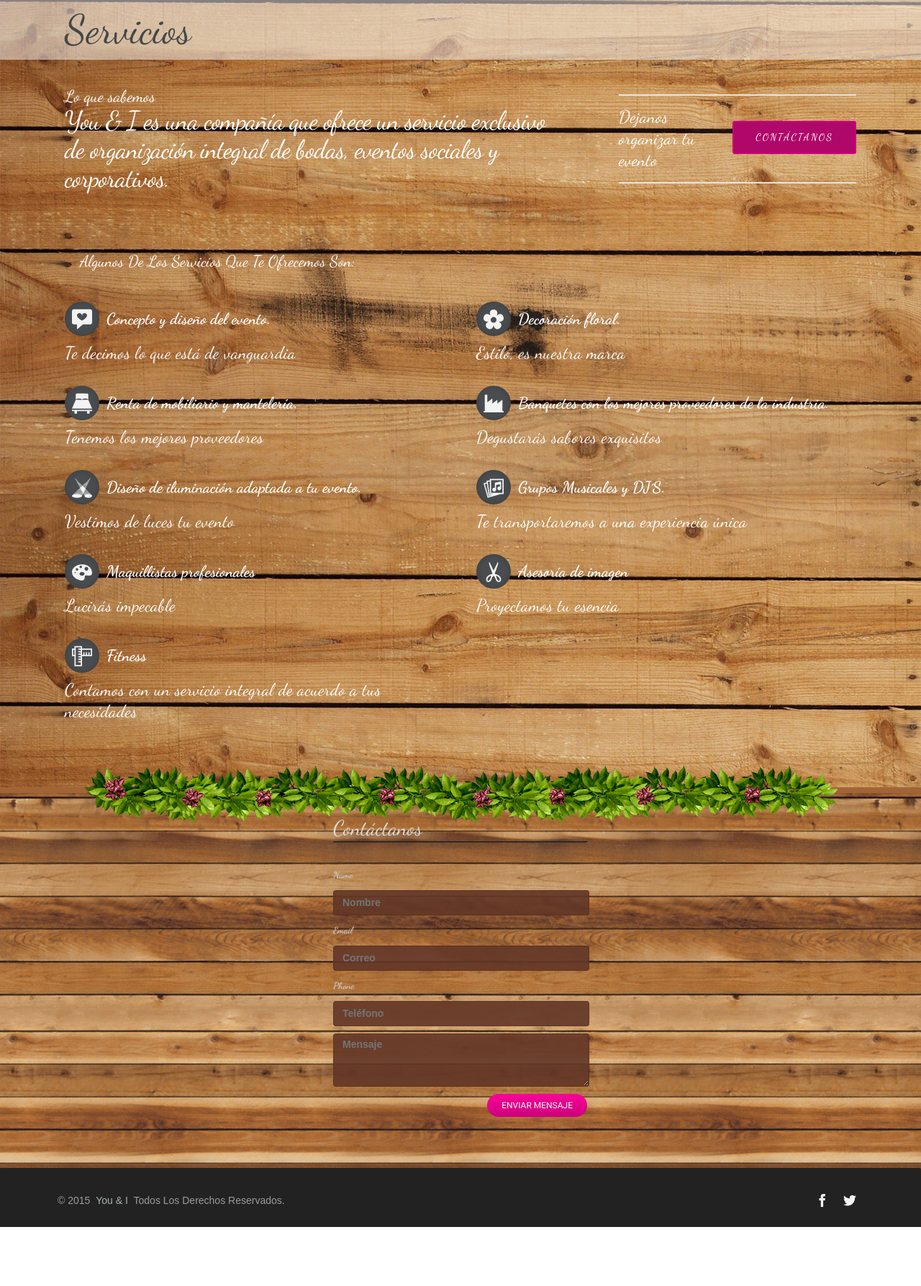
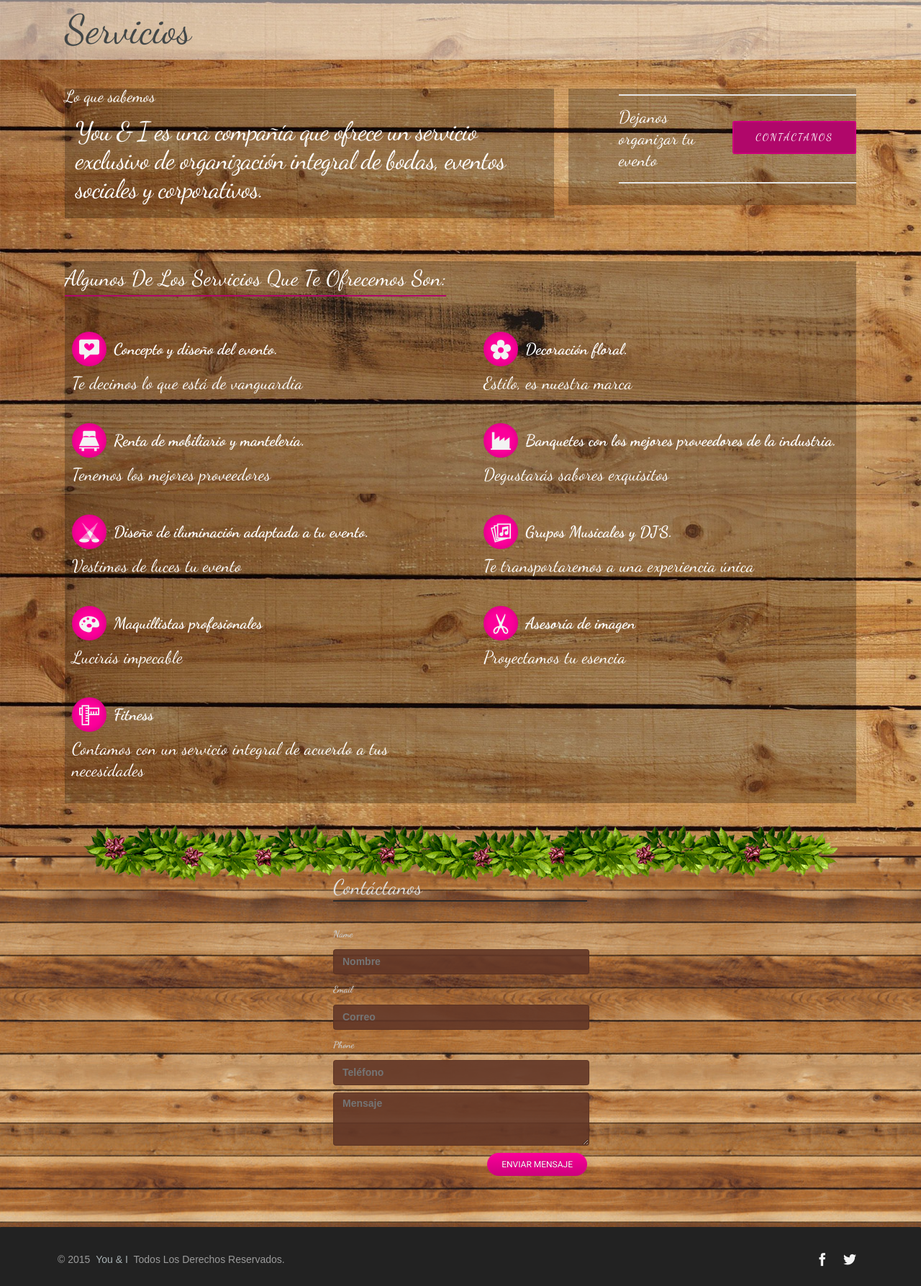
Before and after one commit to chapus/youandi, a CakePHP app: the page made by app/View/Paginas/servicios.ctp in a window 1280 px wide. Shown: the part 114-1901 px from the top of the page at 72% size. Before the commit the page ends 1819 px from the top, so only its background shows below. Run offline with PHP 8.4 and a stand-in for CakePHP, Linux system fonts and the light colour scheme; the template is opened without the code that fills it, so the values that code supplies are empty; form fields are guessed from the names that the template uses; some libraries are stand-ins or nearby versions.

Commit message:
mas avances... falta servicios fotos y dibujos.

```diff
--- a/app/View/Layouts/default.ctp
+++ b/app/View/Layouts/default.ctp
@@ -33,6 +33,7 @@
 		echo $this->Html->meta('icon', $this->Html->url('/favicon/favicon.ico', true));
 
 		echo $this->Html->css('style1/style', '', array('media' => 'all') );
+		echo $this->Html->css('style1/custom');
 
 		echo $this->Html->script( array('style1/jquery.min', 'style1/notify.min') );
 
--- a/app/View/Paginas/servicios.ctp
+++ b/app/View/Paginas/servicios.ctp
@@ -11,10 +11,10 @@
 <!-- Start Page Content -->
 
     <hr class="vertical-space2">
-    <div class="ten columns"> <small>Lo que sabemos</small>
-      <h2>You & I es una compañía que ofrece un servicio exclusivo de organización integral de bodas, eventos sociales y corporativos.</p>
+    <div class="ten columns fondo"> <small>Lo que sabemos</small>
+      <h2 style="margin: 15px;">You & I es una compañía que ofrece un servicio exclusivo de organización integral de bodas, eventos sociales y corporativos.</p>
     </div>
-    <div class="five columns omega offset-by-one">
+    <div class="five fondo columns omega offset-by-one">
 	<!-- Start-Callouts -->
     <article class="callout"> <?= $this->Html->link('Contáctanos', '/contacto', array('class' => 'callurl') ); ?>
 
@@ -60,14 +60,14 @@
     </div>
 
 	<hr class="vertical-space2">
-    <div class="sixteen columns">
-      <div class="title">
-        <h4>Algunos de los servicios que te ofrecemos son:</h4>
+    <div class="sixteen columns fondo">
+      <div class="title" style="overflow: visible;">
+        <h6 class="h-sub-content">Algunos de los servicios que te ofrecemos son:</h6>
       </div>
     </div>
-    <div class="sixteen columns">
+    <div class="sixteen columns fondo">
 
-<hr class="vertical-space1">
+    <hr class="vertical-space1">
 		<div class="one_half">
 			<div class="icon-box5">
 				<i class="icomoon-bubble-heart"></i>
--- a/app/webroot/css/style1/base.css
+++ b/app/webroot/css/style1/base.css
@@ -81,7 +81,7 @@
 	p img { margin: 0; }
 	p.lead { font-size: 21px; line-height: 27px; color: #818a92;  }
 	p.magic { font-size: 19px; line-height: 25px; margin: 0; }
-	p.muted { color:#000; }
+	p.muted { color:#fff; }
 
 	em { font-style: italic; }
 	strong { font-weight: bold; }
--- /dev/null
+++ b/app/webroot/css/style1/custom.css
@@ -0,0 +1,7 @@
+.fondo {
+  background-color: rgba(0,0,0,0.25);
+}
+
+.dibujo {
+  background: rgba(250,250,250, .5) url("../../img/nosotros/dibujo.png") no-repeat right !important;
+}
--- a/app/webroot/css/style1/elements.css
+++ b/app/webroot/css/style1/elements.css
@@ -226,7 +226,7 @@
 	  min-height: 20px;
 	  padding: 19px;
 	  margin-bottom: 20px;
-	  background-color: #f9f9f9;
+	  /* background-color: #f9f9f9; */
 	  border: 1px solid #e1e7ec;
 	  border: 1px solid rgba(0, 0, 0, 0.05);
 	  -webkit-border-radius: 4px;
--- a/app/webroot/css/style1/icon-box.css
+++ b/app/webroot/css/style1/icon-box.css
@@ -24,11 +24,11 @@
 	.icon-box4 i { padding: 30px; font-size: 32px; background: #f2f2f2; border-radius: 50%; margin-bottom: 24px; cursor: default; }
 	.container .icon-box4 p { margin: 0 10px 30px; }
 	.icon-box4:hover i { color: #fff; background: #b0076a; }
-	.icon-box6 { position: relative; text-align:center; background-color: rgba(255,255,255,0.81); background-color:#fff\9; border: 1px solid #e5e5e5; border-radius: 3px; padding: 36px 20px 28px; text-shadow: 0 0 0 0; margin: 40px 0 20px; }
+	.icon-box6 { position: relative; text-align:center; background-color: rgba(255,255,255,0.81); background-color:#fff\9; border: 1px solid #535353; border-radius: 3px; padding: 36px 20px 28px; text-shadow: 0 0 0 0; margin: 40px 0 20px; }
 	.icon-box6 * { text-shadow: none; }
 	.icon-box6 i { font-size: 24px; padding: 15px 16px 17px; background: #b0076a; color: #fff; position: absolute; top: -30px; left: 50%; margin-left: -27px; border-radius: 30px; cursor: default; }
-	.icon-box6 h4, .blox .icon-box6 h4, .blox.dark .icon-box6 h4 { color: #363636; /*font-weight: 400;*/font-weight: bold; font-size: 30px; }
-	.container .icon-box6 p, .container .blox .icon-box6 p, .container .blox.dark .icon-box6 p { color: #818181; margin-bottom: 12px; }
+	.icon-box6 h4, .blox .icon-box6 h4, .blox.dark .icon-box6 h4 { color: #fff; /*font-weight: 400;*/font-weight: bold; font-size: 30px; }
+	.container .icon-box6 p, .container .blox .icon-box6 p, .container .blox.dark .icon-box6 p { color: #e7e7e7; margin-bottom: 12px; }
 	.icon-box7 { padding: 0px 0 10px 0; }
 	.icon-box7 i { display: block; text-align: center; padding: 40px 0; border-radius: 2px; background: #f7f7f7; font-size: 64px; line-height: 1; margin-bottom: 20px; -webkit-transition: all .3s ease-in-out; -moz-transition: all .3s ease-in-out; -ms-transition: all .3s ease-in-out; -o-transition: all .3s ease-in-out; transition: all .3s ease-in-out; }
 	.icon-box7:hover i { background: #b0076a; color: #fff; cursor: default; }
@@ -41,8 +41,9 @@
 	.icon-box1:hover h5 { color: #89bf42 }
 	.icon-box1 p { padding: 0 10px 20px;  }
 
-	.icon-box5 i { display: inline-block; font-size: 28px; float: left; color: #F3F3F3; padding: 10px; background: #4a4d4f; margin-right: 10px; -webkit-border-radius: 50%; -moz-border-radius: 50%; border-radius: 50%; -webkit-box-shadow: inset 0 0 10px rgba(0,0,0,.2); -moz-box-shadow: inset 0 0 10px rgba(0,0,0,.2); box-shadow: inset 0 0 10px rgba(0,0,0,.2); -webkit-transition: all .15s ease-in-out; -moz-transition: all .15s ease-in-out; -ms-transition: all .15s ease-in-out; -o-transition: all .15s ease-in-out; transition: all .15s ease-in-out; }
+	.icon-box5 i { display: inline-block; font-size: 28px; float: left; color: #F3F3F3; padding: 10px; background: #FC009A; margin-right: 10px; -webkit-border-radius: 50%; -moz-border-radius: 50%; border-radius: 50%; -webkit-box-shadow: inset 0 0 10px rgba(0,0,0,.2); -moz-box-shadow: inset 0 0 10px rgba(0,0,0,.2); box-shadow: inset 0 0 10px rgba(0,0,0,.2); -webkit-transition: all .15s ease-in-out; -moz-transition: all .15s ease-in-out; -ms-transition: all .15s ease-in-out; -o-transition: all .15s ease-in-out; transition: all .15s ease-in-out; }
 	.icon-box5 h4 { /*font-size: 14px;*/font-size: 22px; line-height: 48px; font-weight: 900; -webkit-transition: all .15s ease-in-out; -moz-transition: all .15s ease-in-out; -ms-transition: all .15s ease-in-out; -o-transition: all .15s ease-in-out; transition: all .15s ease-in-out; }
 	.icon-box5 p { display: block; padding-top: 5px; }
-	.icon-box5:hover i { background: #b0076a; } /* #b0076a */
-	.icon-box5:hover h4 { color: #b0076a; }
+	.icon-box5:hover i { background: #cb007c; } /* #b0076a */
+	.icon-box5:hover h4 { color: #fff; }
+	.icon-box5 { margin: 10px;}
```
Also changed, not shown: app/View/Paginas/contacto.ctp (+12 -10 lines), app/View/Paginas/eventos.ctp (+4 -4 lines), app/View/Paginas/galeria.ctp (+2 -11 lines), app/View/Paginas/nosotros.ctp (+6 -6 lines), app/webroot/img/nosotros/dibujo.png (added).
